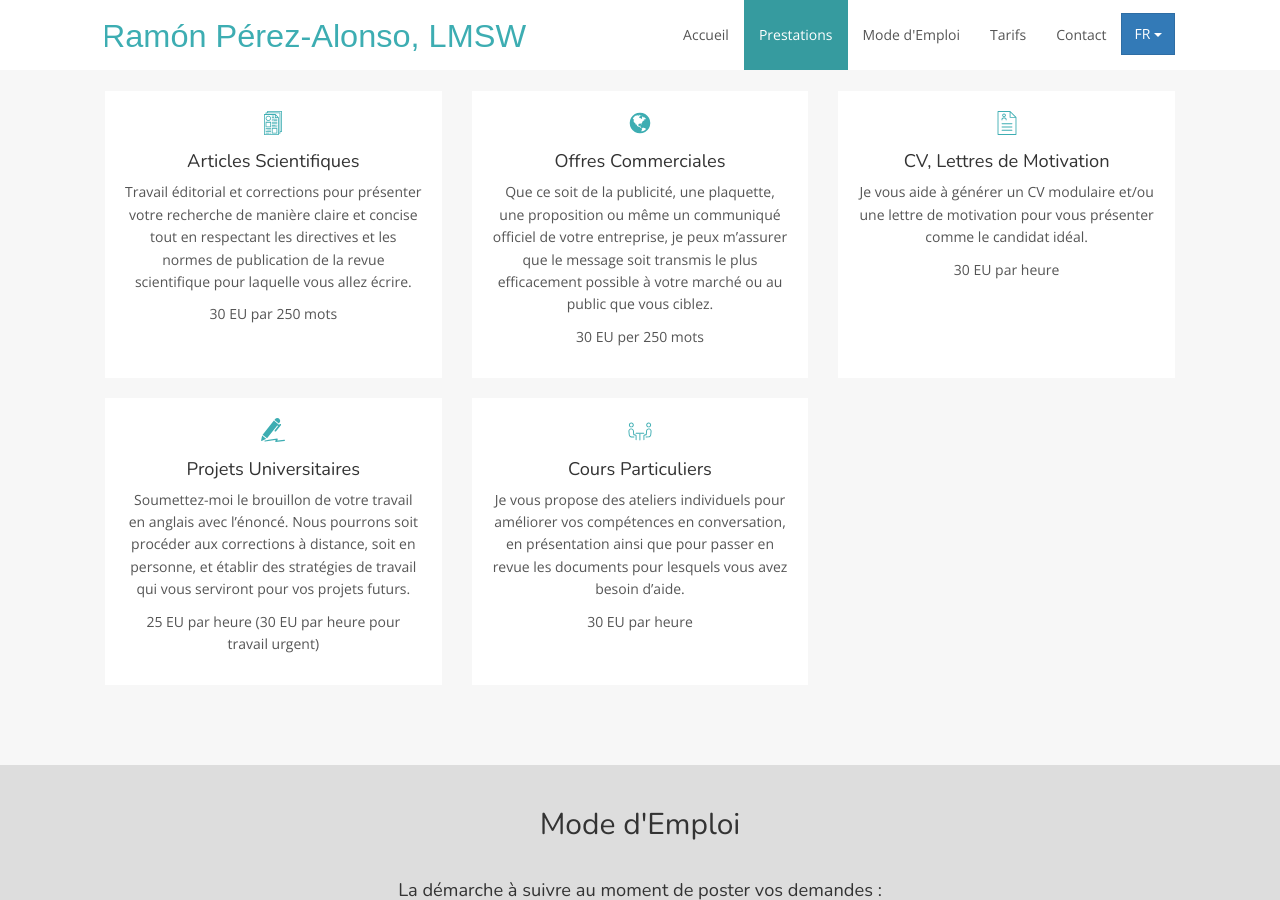
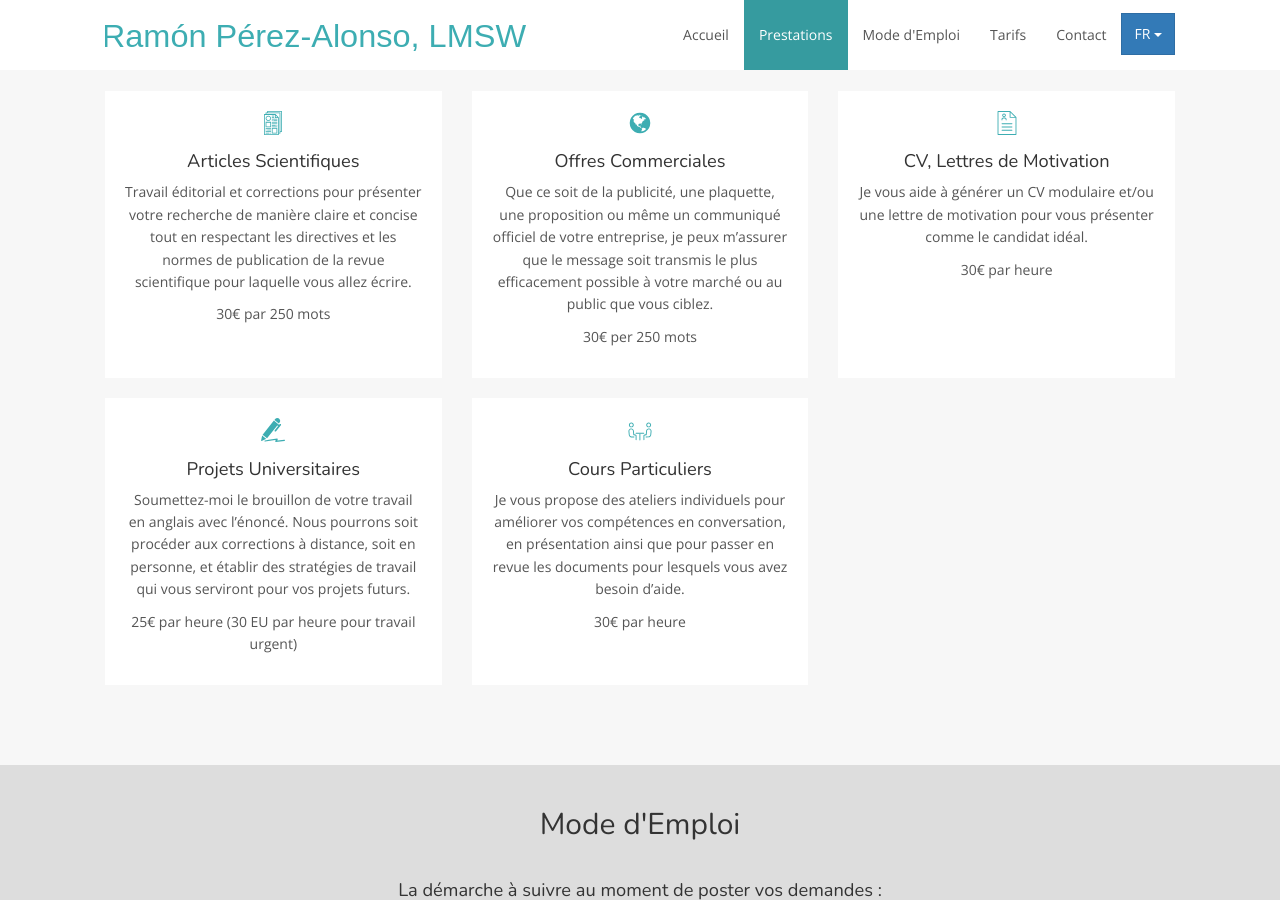
Before and after one commit to Ramon-Perez-Alonso/Ramon-Perez-Alonso.github.io, a Jekyll site: the page built from index.html, in a window 1280 px wide and 900 px high, scrolled down 654 px. Built offline with Jekyll 4.4.1, drawn with Linux system fonts in a browser that asks for light colours; nearby versions of some CDN libraries.

```diff
--- a/_data/services.yml
+++ b/_data/services.yml
@@ -3,30 +3,30 @@
   description: >
     Travail éditorial et corrections pour présenter votre recherche de manière claire et concise tout en respectant les directives et les normes de publication de la revue scientifique pour laquelle vous allez écrire.
 
-  pricing: 30 EU par 250 mots
+  pricing: 30€ par 250 mots
 
 - icon: icon-globe
   title:  Offres Commerciales
 
   description: |
     Que ce soit de la publicité, une plaquette, une proposition ou même un communiqué officiel de votre entreprise, je peux m’assurer que le message soit transmis le plus efficacement possible à votre marché ou au public que vous ciblez.
-  pricing: 30 EU per 250 mots
+  pricing: 30€ per 250 mots
 
 - icon: icon-resume
   title: CV, Lettres de Motivation
   description: |
     Je vous aide à générer un CV modulaire et/ou une lettre de motivation pour vous présenter comme le candidat idéal.
-  pricing: 30 EU par heure
+  pricing: 30€ par heure
 
 - icon: icon-pen
   title: Projets Universitaires
   description: |
     Soumettez-moi le brouillon de votre travail en anglais avec l’énoncé. Nous pourrons soit procéder aux corrections à distance, soit en personne, et établir des stratégies de travail qui vous serviront pour vos projets futurs.
-  pricing: 25 EU par heure (30 EU par heure pour travail urgent)
+  pricing: 25€ par heure (30 EU par heure pour travail urgent)
 
 
 - icon: icon-tutoring2
   title: Cours Particuliers
   description: |
     Je vous propose des ateliers individuels  pour améliorer vos compétences en conversation, en présentation ainsi que pour passer en revue les documents pour lesquels vous avez besoin d’aide.
-  pricing: 30 EU par heure
+  pricing: 30€ par heure
```
